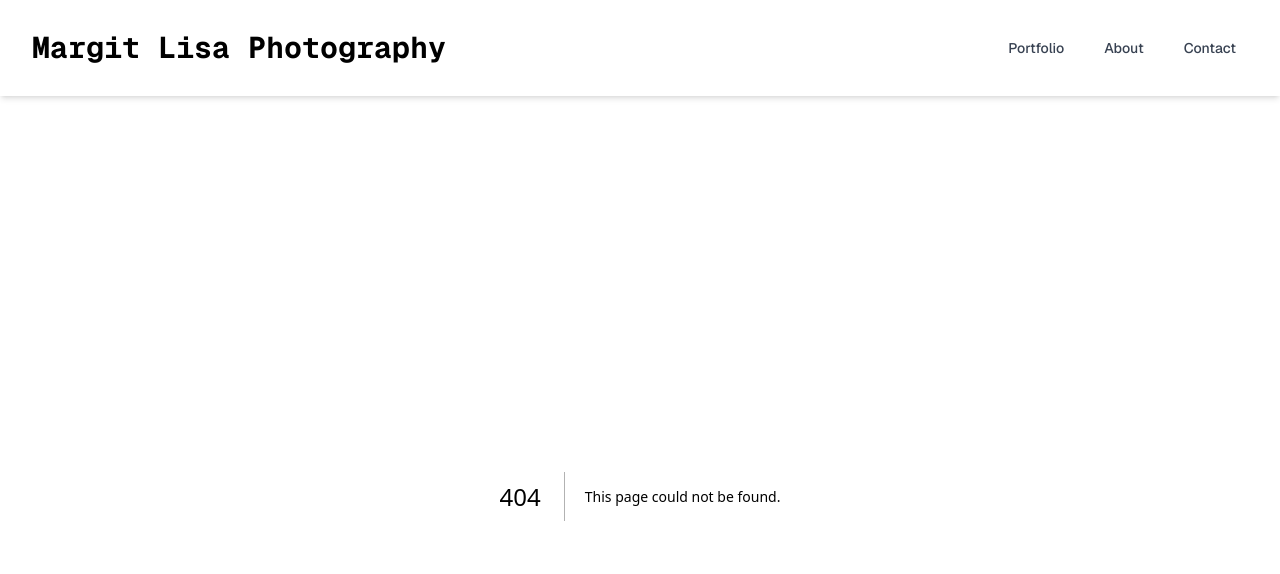
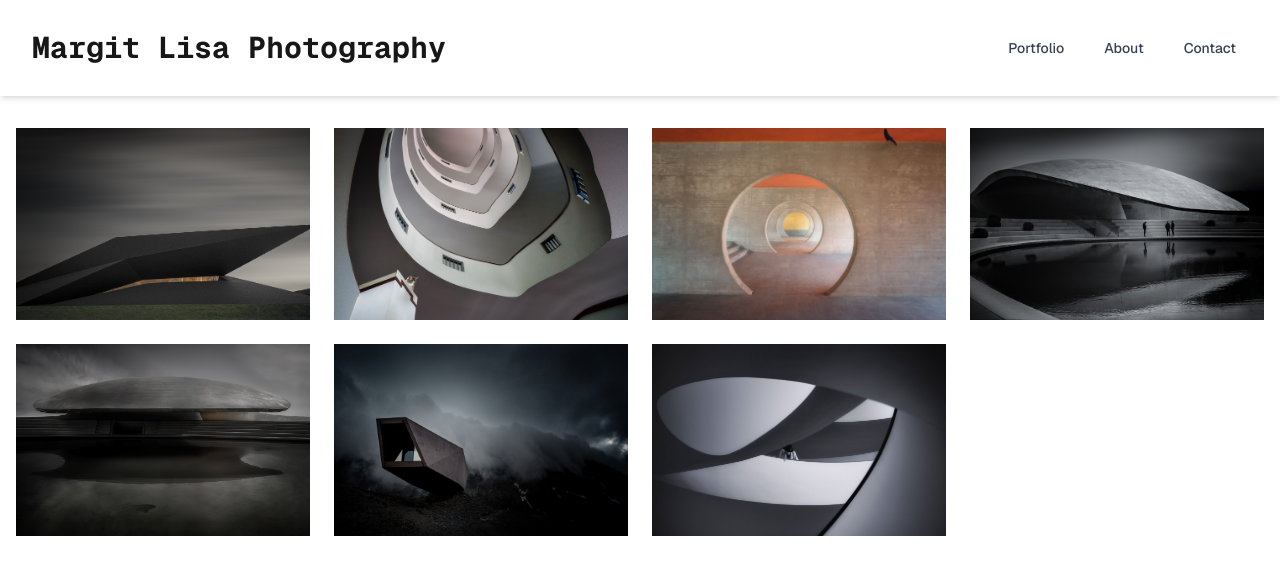
Before and after one commit to clarissaroeder/margit_lisa_photography, a Next.js app: page /portfolio/collections/architektur in a window 1280 px wide. Before the commit this address had no page. Shown: the top 574 px of the page. Built offline with nearby package versions, Linux system fonts and the light colour scheme; a web font is replaced by a local one.

Commit message:
setup initial collection grid view

```diff
--- /dev/null
+++ b/src/app/portfolio/collections/[collection]/page.tsx
@@ -0,0 +1,11 @@
+import Collection from "@/app/ui/collection";
+
+const Page = async ({ params }: { params: Promise<{ collection: string }> }) => {
+  const collectionID = (await params).collection
+
+  return(
+    <Collection collectionID={collectionID} />
+  )
+}
+
+export default Page;
--- /dev/null
+++ b/src/app/ui/collection.tsx
@@ -0,0 +1,92 @@
+"use client";
+
+import { useState } from 'react';
+import Image from 'next/image';
+// import CarouselModal from '../../ui/carouselModal';
+
+interface Collection {
+  id: string;
+  title: string;
+  images: string[];
+}
+
+const collections: Collection[] = [
+  {
+    id: 'architektur',
+    title: 'Architektur',
+    images: ['big_stage_lr', 'catwalk', 'circles-1', 'discussion_lr', 'oyster_lr', 'the_observer', 'walk_this_way-1']
+  },
+  {
+    id: 'sw',
+    title: 'Schwarz-Weiß',
+    images: ['nh1_lr', 'nh2_lr', 'nh3_lr', 'phaneo_1', 'phaneo_2', 'phaneo_3', 'rendezvous', 'smokingbreak']
+  },
+  {
+    id: 'composing',
+    title: 'Composing',
+    images: ['fantasy', 'good_vibration-1', 'grün3', 'morningwalk', 'photowalk', 'Seaflowers', 'venice']
+  },
+  {
+    id: 'wimmelbilder',
+    title: 'Wimmelbilder',
+    images: ['cityscape-1', 'Leipzig', 'siena_lr']
+  },
+];
+
+interface CollectionProps {
+  collectionID: string;
+}
+
+const Collection = ({ collectionID }: CollectionProps) => {
+  const collection = collections.find(c => c.id == collectionID)
+
+  const [isModalOpen, setIsModalOpen] = useState(false);
+  const [currentImage, setCurrentImage] = useState<string | null>(null);
+  const images = collection?.images || [];
+
+  const openModal = (image: string) => {
+    setCurrentImage(image);
+    setIsModalOpen(true);
+  };
+
+  const closeModal = () => {
+    setIsModalOpen(false);
+    setCurrentImage(null);
+  };
+
+  if (!collection) return  <div>The collection was not found.</div>;
+  // if (!data && collection) return <div>Loading collection...</div>;
+
+  return (
+    <div className="container mx-auto px-4 py-8">
+      {/* <h1 className="text-4xl font-bold mb-8 text-center capitalize">
+        {collection.title} Collection
+      </h1> */}
+
+      <div className="grid grid-cols-1 sm:grid-cols-2 md:grid-cols-3 lg:grid-cols-4 gap-6">
+        {collection.images.map((image, index) => (
+          <div
+            key={index}
+            className="relative cursor-pointer"
+            onClick={() => openModal(image)}
+          >
+            <div className="w-full h-48 relative">
+              <Image
+                src={`/photos/${collection.id}/${image}.jpg`}
+                alt={image}
+                fill
+                objectFit="cover"
+                // placeholder="blur"
+                // blurDataURL=''
+              />
+            </div>
+            {/* <p className="mt-2 text-center">{image || 'Untitled'}</p> */}
+          </div>
+        ))}
+      </div>
+    </div>
+  )
+}
+
+
+export default Collection;
```
